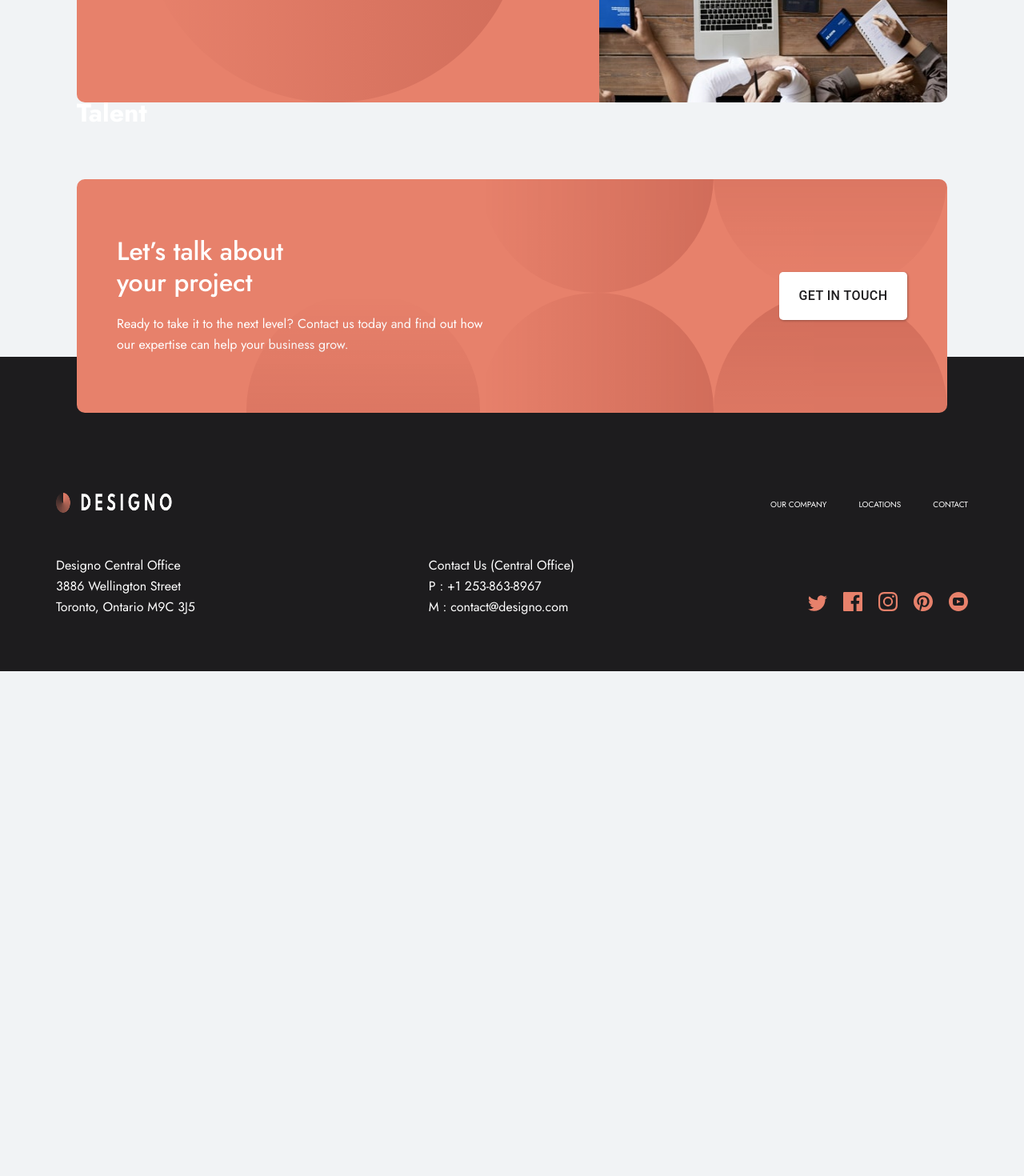
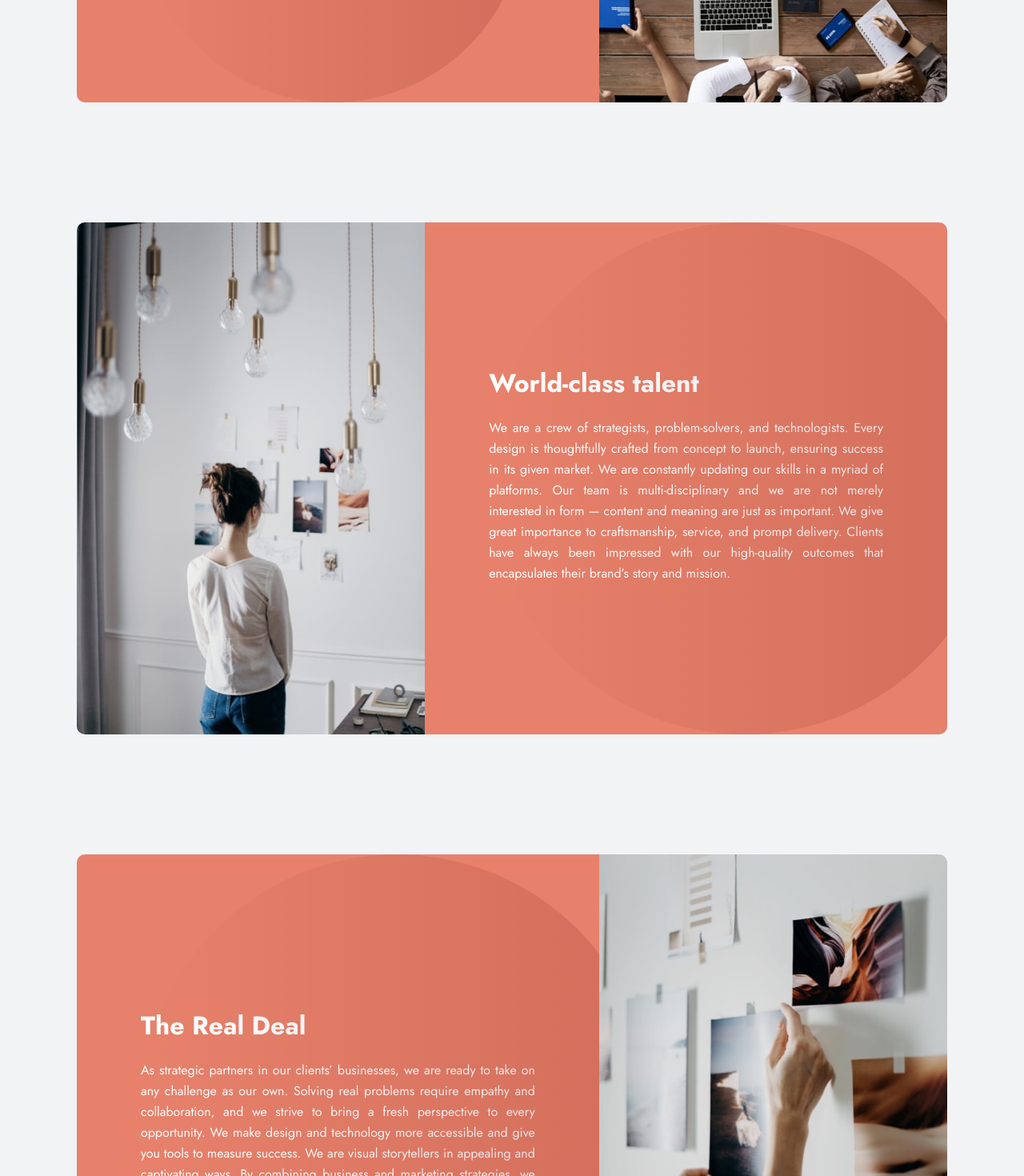
Before and after one commit to Godswilldev/Designo-Multipage, a React (Create React App) app: page /company in a window 1280 px wide. Shown: the part 500-1970 px from the top of the page at 80% size. Before the commit the page ends 1339 px from the top, so only its background shows below. Built offline with nearby package versions, Linux system fonts and the light colour scheme.

Commit message:
Add about page

```diff
--- a/src/Components/About/AboutUs.js
+++ b/src/Components/About/AboutUs.js
@@ -1,21 +1,15 @@
 import React from "react";
 import styled from "styled-components";
 import aboutImg from "../../assets/about/desktop/image-about-hero.jpg";
+import talent from "../../assets/about/desktop/image-world-class-talent.jpg";
+import real_deal from "../../assets/about/desktop/image-real-deal.jpg";
 import bg_pattern from "../../assets/about/desktop/bg-pattern-hero-about-desktop.svg";
 import * as variables from "../../Helpers/Variables";
-import Talent from "./Talent";
+
 const About = styled.div`
   margin-top: 5rem;
   color: ${variables.primaryColors.white};
-
-  .about__header {
-    display: grid;
-    grid-template-columns: 60% 1fr;
-    height: 48rem;
-    border-radius: 1rem;
-    overflow: hidden;
-
-    &--text {
+  .styledtext {
     padding: 0 8rem;
     position: relative;
     background-color: ${variables.primaryColors.peach};
@@ -23,6 +17,7 @@ const About = styled.div`
     flex-direction: column;
     justify-content: center;
     overflow: hidden;
+    text-align: justify;
 
     h1 {
       margin-bottom: 3rem;
@@ -33,12 +28,37 @@ const About = styled.div`
       height: 100%;
     }
   }
-    &--img {
+
+  .styledImg {
     img {
       width: 100%;
       height: 100%;
     }
   }
+
+  .about__header {
+    display: grid;
+    grid-template-columns: 60% 1fr;
+    height: 48rem;
+    border-radius: 1rem;
+    overflow: hidden;
+  }
+
+  .about__talent {
+    display: grid;
+    grid-template-columns: 40% 1fr;
+    height: 64rem;
+    border-radius: 1rem;
+    overflow: hidden;
+    margin-top: 15rem;
+  }
+  .about__company {
+    display: grid;
+    grid-template-columns: 60% 1fr;
+    height: 64rem;
+    border-radius: 1rem;
+    overflow: hidden;
+    margin-top: 15rem;
   }
 `;
 
@@ -46,7 +66,7 @@ const AboutUs = () => {
   return (
     <About>
       <div className="about__header">
-        <div className="about__header--text">
+        <div className="styledtext about__header--text">
           <h1>About us</h1>
           <p>
             Founded in 2010, we are a creative agency that produces lasting
@@ -57,11 +77,52 @@ const AboutUs = () => {
           </p>
           <img src={bg_pattern} alt="bg pattern" />
         </div>
-        <div className="about__header--img">
+        <div className="styledImg about__header--img">
           <img src={aboutImg} alt="About imag" />
         </div>
       </div>
-      <Talent />
+
+      <div className="about__talent">
+        <div className="styledImg about__talent--img">
+          <img src={talent} alt="world class talent img" />
+        </div>
+        <div className="styledtext about__talent--text">
+          <h1>World-class talent</h1>
+          <p>
+            We are a crew of strategists, problem-solvers, and technologists.
+            Every design is thoughtfully crafted from concept to launch,
+            ensuring success in its given market. We are constantly updating our
+            skills in a myriad of platforms. Our team is multi-disciplinary and
+            we are not merely interested in form — content and meaning are just
+            as important. We give great importance to craftsmanship, service,
+            and prompt delivery. Clients have always been impressed with our
+            high-quality outcomes that encapsulates their brand’s story and
+            mission.
+          </p>
+          <img src={bg_pattern} alt="bg pattern" />
+        </div>
+      </div>
+
+      <div className="about__company">
+        <div className="styledtext about__company--text">
+          <h1>The Real Deal</h1>
+          <p>
+            As strategic partners in our clients’ businesses, we are ready to
+            take on any challenge as our own. Solving real problems require
+            empathy and collaboration, and we strive to bring a fresh
+            perspective to every opportunity. We make design and technology more
+            accessible and give you tools to measure success. We are visual
+            storytellers in appealing and captivating ways. By combining
+            business and marketing strategies, we inspire audiences to take
+            action and drive real results.
+          </p>
+          <img src={bg_pattern} alt="bg pattern" />
+        </div>
+
+        <div className="styledImg about__company--img">
+          <img src={real_deal} alt="real deal img" />
+        </div>
+      </div>
     </About>
   );
 };
--- a/src/Components/About/Talent.js
+++ b/src/Components/About/Talent.js
@@ -1,10 +1,67 @@
 import React from "react";
+import styled from "styled-components";
+import aboutImg from "../../assets/about/desktop/image-about-hero.jpg";
+import bg_pattern from "../../assets/about/desktop/bg-pattern-hero-about-desktop.svg";
+import * as variables from "../../Helpers/Variables";
+
+const About = styled.div`
+  margin-top: 5rem;
+  color: ${variables.primaryColors.white};
+
+  .about__header {
+    display: grid;
+    grid-template-columns: 60% 1fr;
+    height: 48rem;
+    border-radius: 1rem;
+    overflow: hidden;
+
+    &--text {
+      padding: 0 8rem;
+      position: relative;
+      background-color: ${variables.primaryColors.peach};
+      display: flex;
+      flex-direction: column;
+      justify-content: center;
+      overflow: hidden;
+
+      h1 {
+        margin-bottom: 3rem;
+      }
+
+      img {
+        position: absolute;
+        height: 100%;
+      }
+    }
+    &--img {
+      img {
+        width: 100%;
+        height: 100%;
+      }
+    }
+  }
+`;
 
 const Talent = () => {
   return (
-    <div>
-      <h1>Talent</h1>
-    </div>
+    <About>
+      <div className="about__header">
+        <div className="about__header--text">
+          <h1>About us</h1>
+          <p>
+            Founded in 2010, we are a creative agency that produces lasting
+            results for our clients. We’ve partnered with many startups,
+            corporations, and nonprofits alike to craft designs that make real
+            impact. We’re always looking forward to creating brands, products,
+            and digital experiences that connect with our clients’ audiences.
+          </p>
+          <img src={bg_pattern} alt="bg pattern" />
+        </div>
+        <div className="about__header--img">
+          <img src={aboutImg} alt="About imag" />
+        </div>
+      </div>
+    </About>
   );
 };
 
```
Lines whose indentation alone changed are shown as unchanged.
